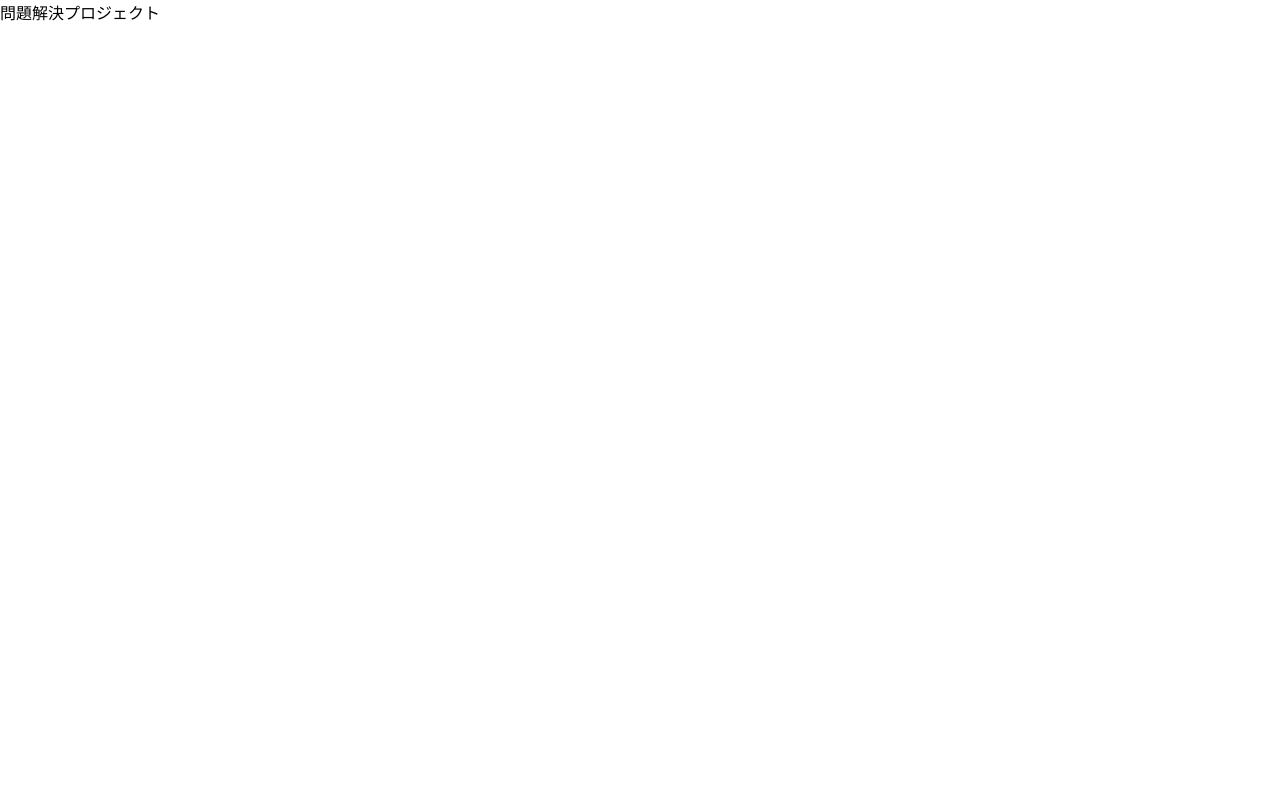
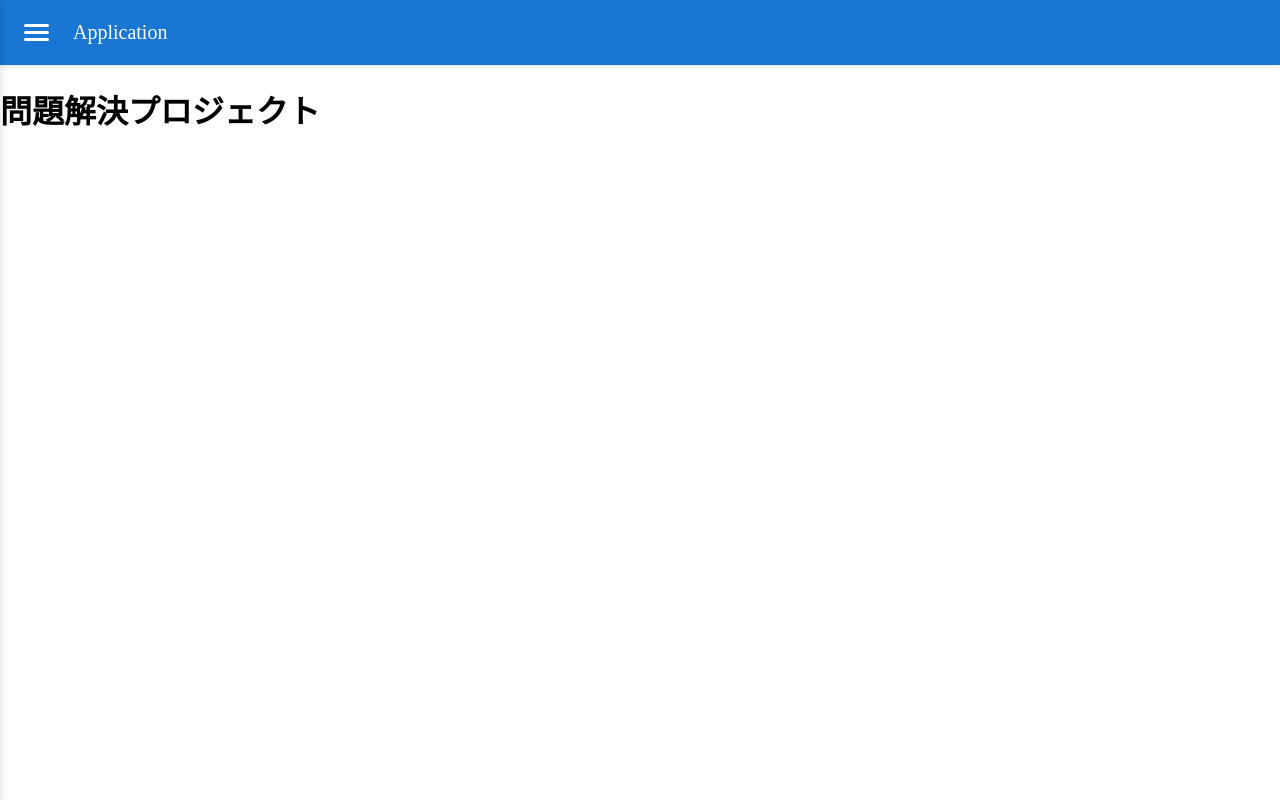
Before and after one commit to kensyupathoslogos/informationitackleissue, an Angular app: page / in a window 1280 px wide. Built offline with nearby package versions, Linux system fonts and the light colour scheme.

Commit message:
toolbar作成

```diff
--- a/src/app/app.html
+++ b/src/app/app.html
@@ -1 +1,5 @@
-問題解決プロジェクト
+<app-toolbar></app-toolbar>
+
+<main>
+  <h1>問題解決プロジェクト</h1>
+</main>
--- a/src/app/app.ts
+++ b/src/app/app.ts
@@ -1,8 +1,9 @@
 import { Component, signal } from '@angular/core';
+import { Toolbar } from './toolbar/toolbar';
 
 @Component({
   selector: 'app-root',
-  imports: [],
+  imports: [Toolbar],
   templateUrl: './app.html',
   styleUrl: './app.scss'
 })
--- /dev/null
+++ b/src/app/toolbar/toolbar.html
@@ -0,0 +1,21 @@
+<div class="toolbar">
+  <button class="menu-icon" (click)="toggleMenu()" aria-label="メニュー">
+    <span class="bar"></span>
+    <span class="bar"></span>
+    <span class="bar"></span>
+  </button>
+  <div class="toolbar-title">Application</div>
+</div>
+
+<div class="burger-menu" [class.open]="isMenuOpen">
+  <nav>
+    <ul>
+      <li><a href="#" (click)="toggleMenu()">アクティビティ</a></li>
+      <li><a href="#" (click)="toggleMenu()">セッティング</a></li>
+    </ul>
+  </nav>
+</div>
+
+@if (isMenuOpen) {
+  <div class="overlay" (click)="toggleMenu()"></div>
+}
--- /dev/null
+++ b/src/app/toolbar/toolbar.scss
@@ -0,0 +1,93 @@
+.toolbar {
+  display: flex;
+  align-items: center;
+  padding: 1rem;
+  background-color: #1976d2;
+  color: white;
+  box-shadow: 0 2px 4px rgba(0, 0, 0, 0.1);
+  position: relative;
+  z-index: 1000;
+}
+
+.menu-icon {
+  background: none;
+  border: none;
+  cursor: pointer;
+  padding: 0.5rem;
+  display: flex;
+  flex-direction: column;
+  gap: 4px;
+  margin-right: 1rem;
+
+  &:hover {
+    opacity: 0.8;
+  }
+
+  .bar {
+    display: block;
+    width: 25px;
+    height: 3px;
+    background-color: white;
+    border-radius: 2px;
+    transition: all 0.3s ease;
+  }
+}
+
+.toolbar-title {
+  font-size: 1.25rem;
+  font-weight: 500;
+}
+
+.burger-menu {
+  position: fixed;
+  top: 0;
+  left: -280px;
+  width: 280px;
+  height: 100vh;
+  background-color: white;
+  box-shadow: 2px 0 8px rgba(0, 0, 0, 0.1);
+  transition: left 0.3s ease;
+  z-index: 1001;
+  padding-top: 4rem;
+
+  &.open {
+    left: 0;
+  }
+
+  nav {
+    padding: 0;
+
+    ul {
+      list-style: none;
+      padding: 0;
+      margin: 0;
+
+      li {
+        border-bottom: 1px solid #e0e0e0;
+
+        a {
+          display: block;
+          padding: 1rem 1.5rem;
+          color: #333;
+          text-decoration: none;
+          transition: background-color 0.2s ease;
+
+          &:hover {
+            background-color: #f5f5f5;
+          }
+        }
+      }
+    }
+  }
+}
+
+.overlay {
+  position: fixed;
+  top: 0;
+  left: 0;
+  width: 100vw;
+  height: 100vh;
+  background-color: rgba(0, 0, 0, 0.5);
+  z-index: 999;
+  cursor: pointer;
+}
--- /dev/null
+++ b/src/app/toolbar/toolbar.ts
@@ -0,0 +1,16 @@
+import { Component } from '@angular/core';
+import { CommonModule } from '@angular/common';
+
+@Component({
+  selector: 'app-toolbar',
+  imports: [CommonModule],
+  templateUrl: './toolbar.html',
+  styleUrl: './toolbar.scss',
+})
+export class Toolbar {
+  isMenuOpen = false;
+
+  toggleMenu() {
+    this.isMenuOpen = !this.isMenuOpen;
+  }
+}
```
Also changed, not shown: 2 other files (tests, documents, lock files or other folders).
